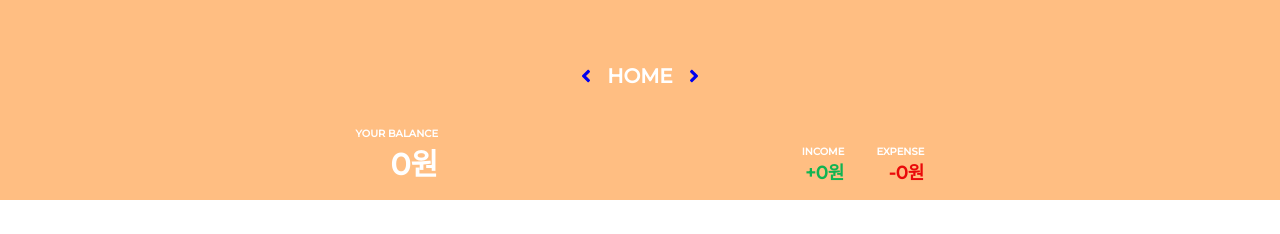
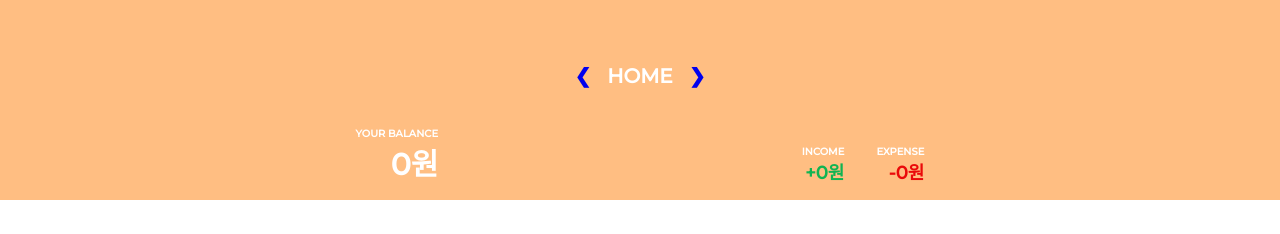
Before and after one commit to SOHYEON00/Expense-Tracker, a React (Create React App) app: page /#/ in a window 1280 px wide. Shown: the top 234 px of the page. Built offline with nearby package versions, Linux system fonts and the light colour scheme; no server answers; the database is empty.

Commit message:
modify: nav <, > link svg->html 문서로 변경
기존, fontAwesome에서 임포트한 svg를 넣었지만 컬러 변경 문제로 인해 특수기호로 사용함

```diff
--- a/src/routes/Nav.js
+++ b/src/routes/Nav.js
@@ -1,7 +1,5 @@
 import React from 'react';
 import {Link, useLocation} from 'react-router-dom';
-import { FontAwesomeIcon } from '@fortawesome/react-fontawesome';
-import { faAngleRight, faAngleLeft } from '@fortawesome/free-solid-svg-icons';
 import styled from 'styled-components';
 
 function Nav() {
@@ -25,11 +23,11 @@ function Nav() {
   return (
     <nav>
       <Link to="/settings">
-        <FontAwesomeIcon icon={faAngleLeft} />
+      &#10094;
       </Link>
       <span>{title}</span>
       <Link to="/">
-        <FontAwesomeIcon icon={faAngleRight} />
+      &#10095;
       </Link>
     </nav>
   );
--- a/src/style.css
+++ b/src/style.css
@@ -28,12 +28,17 @@ nav {
     margin-top: 4rem;
     margin-bottom: 2rem;
     color: white;
-
 }
 
 nav span {
     margin: 0 1rem;
+}
 
+nav a:visited {
+    color: white;
+}
+nav a {
+    text-decoration: none;
 }
 
 /* balance Componenet balance-income-expense */
@@ -61,6 +66,7 @@ nav span {
     font-size: 30px;
     margin: 0;
     font-weight: 700;
+    letter-spacing: -0.01rem;
 }
 
 .name{
```
Also changed, not shown: 1 other file (tests, documents, lock files or other folders).
